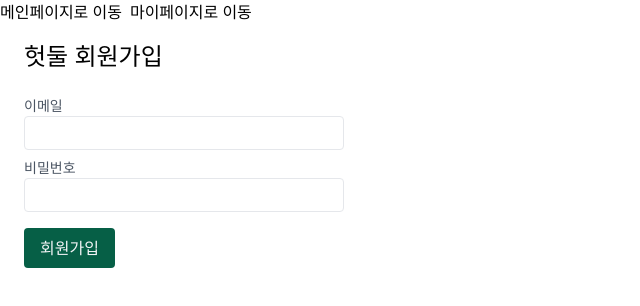
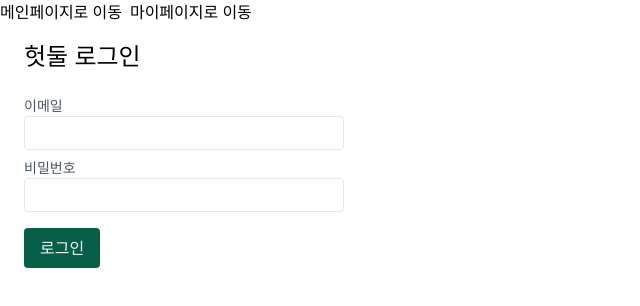
Before and after one commit to nmc2711/onetwo, a Next.js app: page /sign-in in a window 1280 px wide. Shown: the top 306 px of the page, without its empty margins (0-640 px from the left). Built offline with nearby package versions, Linux system fonts and the light colour scheme.

Commit message:
feat: login프로세스 추가 및 벨리데이션

```diff
--- a/pages/sign-in.tsx
+++ b/pages/sign-in.tsx
@@ -1,5 +1,5 @@
 /**
- * @title : 회원가입 페이지
+ * @title : 로그인 페이지
  */
 import { useRouter } from 'next/router';
 import React, { FormEventHandler, useState } from 'react';
@@ -15,18 +15,28 @@ function SigInPage() {
 
   const [email, setEmail] = useState('');
   const [password, setPassword] = useState('');
+  const [status, setStatus] = useState({
+    error: false,
+    loading: false,
+  });
 
   const handleSubmit: FormEventHandler<HTMLFormElement> = async (event) => {
     event.preventDefault();
-    const response = await fetchJson('http://localhost:1337/auth/local', {
-      method: 'POST',
-      headers: { 'Content-Type': 'application/json' },
-      body: JSON.stringify({ identifier: email, password }),
-    });
+    setStatus({ loading: true, error: false });
+    try {
+      const response = await fetchJson('http://localhost:1337/auth/local', {
+        method: 'POST',
+        headers: { 'Content-Type': 'application/json' },
+        body: JSON.stringify({ identifier: email, password }),
+      });
+      setStatus({ loading: false, error: false });
       console.log('로그인 테스트', response);
+    } catch (err) {
+      setStatus({ loading: false, error: true });
+    }
   };
   return (
-    <Page title="헛둘 회원가입">
+    <Page title="헛둘 로그인">
       <form onSubmit={handleSubmit}>
         <Field label="이메일">
           <Input type="email" value={email} onChange={(event) => setEmail(event.target.value)} required />
@@ -34,9 +44,13 @@ function SigInPage() {
         <Field label="비밀번호">
           <Input type="password" value={password} onChange={(event) => setPassword(event.target.value)} required />
         </Field>
-        <Button type="submit">
-          회원가입
-        </Button>
+        {status.error &&
+        <p className="text-red-700">
+          잘못된 이메일 또는 비밀번호 입니다.
+        </p>}
+        {status.loading ?
+        <p className="text-blue-700">헛둘 회원님! 로그인중입니다..</p>
+        : <Button type="submit">로그인</Button>}
       </form>
     </Page>
  );
```
